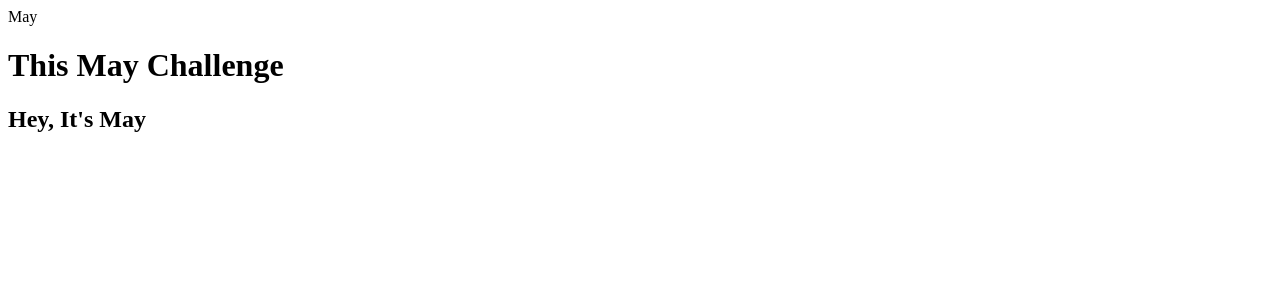
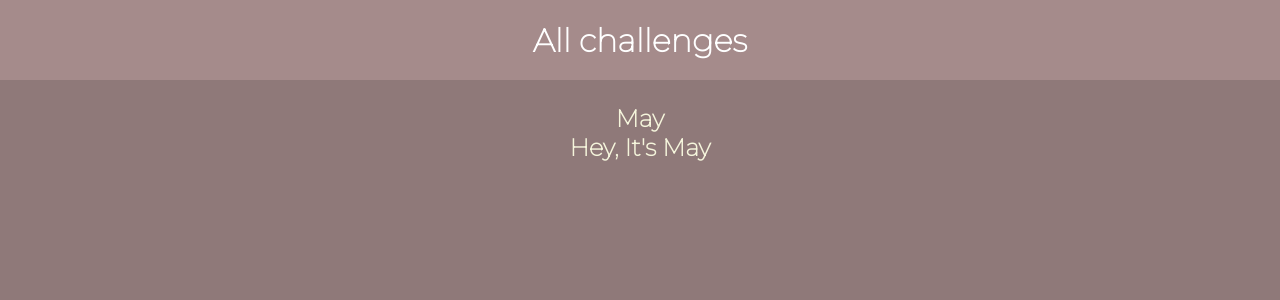
Before and after one commit to pythonPlant12/django-work, a Django app: page /challenges/may in a window 1280 px wide. Shown: the top 300 px of the page. Run offline with Django 4.2, Linux system fonts and the light colour scheme.

Commit message:
Adding statis, dynamic apps, add simple styling with css

```diff
--- /dev/null
+++ b/challenges/static/challenges/challenge.css
@@ -0,0 +1,23 @@
+h1,
+h2 {
+    font-weight: bold;
+    text-align: center;
+    background-color: rgb(143, 121, 121);
+    margin: 0;
+    color: beige;
+
+}
+
+
+h1 {
+    font-size: 1.5rem;
+    margin-top: 1.5rem;
+}
+
+h2 {
+    text-align: 3rem;
+}
+
+body {
+    background-color: rgb(143, 121, 121);
+}
--- /dev/null
+++ b/challenges/static/challenges/includes/header.css
@@ -0,0 +1,25 @@
+header {
+    width: 100%;
+    height: 5rem;
+    background-color: rgb(165, 139, 139);
+}
+
+header nav {
+    width: 100%;
+    height: 100%;
+    display: flex;
+    justify-content: center;
+    align-items: center;
+}
+
+header nav a {
+    color: white;
+    font-size: 2rem;
+    font-weight: bold;
+    text-decoration:none
+}
+
+header nav a:hover,
+header nav a:active {
+    color:rgb(71, 27, 27)
+}
--- a/challenges/templates/challenges/challenge.html
+++ b/challenges/templates/challenges/challenge.html
@@ -1,16 +1,19 @@
-<!DOCTYPE html>
-<html lang="en">
-<head>
-    <meta charset="UTF-8">
-    <meta name="viewport" content="width=device-width, initial-scale=1.0"
-    <title>{{month|title}}</title>
-</head>
-<body>
-    <h1>This {{month|title}} Challenge</h1>
-    {% if text is not None %}
-    <h2>{{text|title}}</h2>
-    {% else %}
-    <h2>There is no challenge for this month yet!</h2>
-    {% endif %}
-</body>
-</html>
+{% extends 'base.html' %}
+{% load static %}
+{% block css_files %}
+<link rel="stylesheet" href="{% static 'challenges/challenge.css' %}">
+<link rel="stylesheet" href="{% static 'challenges/includes/header.css' %}">
+{% endblock css_files %}
+
+{% block page_title %}
+{% include "challenges/includes/header.html" with active_page="challenge" %}
+<h1>{{ month|title }}</h1>
+{% endblock page_title %}
+
+{% block content %}
+{% if text == None %}
+<h2>No challenges for this month yet</h2>
+{% else %}
+<h2>{{ text|title }}</h2>
+{% endif %}
+{% endblock content %}
--- /dev/null
+++ b/challenges/templates/challenges/includes/header.html
@@ -0,0 +1,5 @@
+<header>
+    <nav>
+        <a href={% url 'index' %}>All challenges</a>
+    </nav>
+</header>
--- a/challenges/urls.py
+++ b/challenges/urls.py
@@ -6,7 +6,7 @@ urlpatterns = [
     # in <month> we can put another name, <> means that it can be whatever)
     # This name should go as a parameter in views.py function
     # We can also sort path by its type like int or str
-    path("", views.index),
+    path("", views.index, name="index"),
     path("<int:month>", views.monthly_challenge_by_number),
     path("<str:month>", views.monthly_challenge, name="month-challenge")
 
--- a/challenges/views.py
+++ b/challenges/views.py
@@ -1,6 +1,9 @@
 from django.shortcuts import render
-from django.http import HttpResponse, HttpResponseNotFound, HttpResponseRedirect
+from django.http import Http404, HttpResponse, HttpResponseNotFound, HttpResponseRedirect
 from django.urls import reverse
+from django.template.loader import render_to_string
+from django.http import Http404
+
 
 
 # We can also create a dictionary instead of doing if statement for each month
@@ -22,10 +25,6 @@ monthly_challenges = {
 
 def index(request):
     months = list(monthly_challenges.keys())
-    for month in months:
-        capitalized_month = month.capitalize()
-        month_path = reverse("month-challenge", args=[month])
-
     return render(request, "challenges/index.html", {
         "months": months
     })
@@ -54,4 +53,12 @@ def monthly_challenge(request, month):
             "month": month
         })
     except:
-        return HttpResponseNotFound("<h1>Month not found</h1>")
+        # We don't need to specify nothing in this directory because is in root folder
+        # We cannot use here a render shortcut because render() always return success
+        # response. And we need to provide an 404 Error
+        # response_data = render_to_string("404.html")
+        # return HttpResponseNotFound(response_data)
+        # We can do it this way, but as it's used so much, django has special shorcut
+        # for it. This will look automaticly into a root templates folder and
+        # look for 404 html file
+        raise Http404()
--- /dev/null
+++ b/static/style.css
@@ -0,0 +1,9 @@
+@import url('https://fonts.googleapis.com/css2?family=Montserrat:wght@100&display=swap');
+
+html {
+    font-family: 'Montserrat', sans-serif;
+}
+
+body {
+    margin: 0;
+}
--- /dev/null
+++ b/templates/base.html
@@ -0,0 +1,16 @@
+{% load static %}
+<!DOCTYPE html>
+<html lang="en">
+<link rel="stylesheet" href="{% static 'style.css' %}">
+<head>
+    <meta charset="UTF-8">
+    <meta name="viewport" content="width=device-width, initial-scale=1.0"
+    <title>{% block page_title %}My challenges{% endblock page_title%}</title>
+    {% block css_files %}{% endblock css_files %}
+</head>
+<body>
+    {% block content %}
+
+    {% endblock content%}
+</body>
+</html>
```
Also changed, not shown: challenges/static/challenges/index.css (added, +44 -0 lines), challenges/templates/challenges/index.html (+14 -10 lines), monthly_challenges/settings.py (+6 -1 lines), templates/404.html (added, +10 -0 lines).
